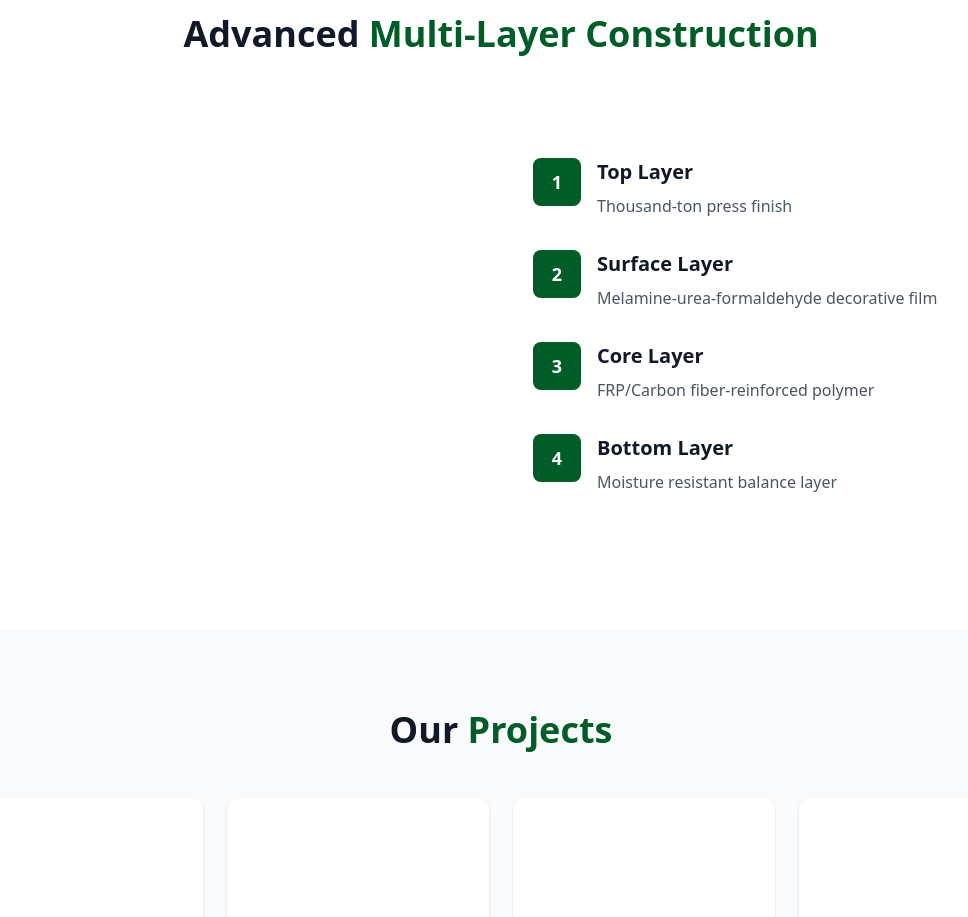
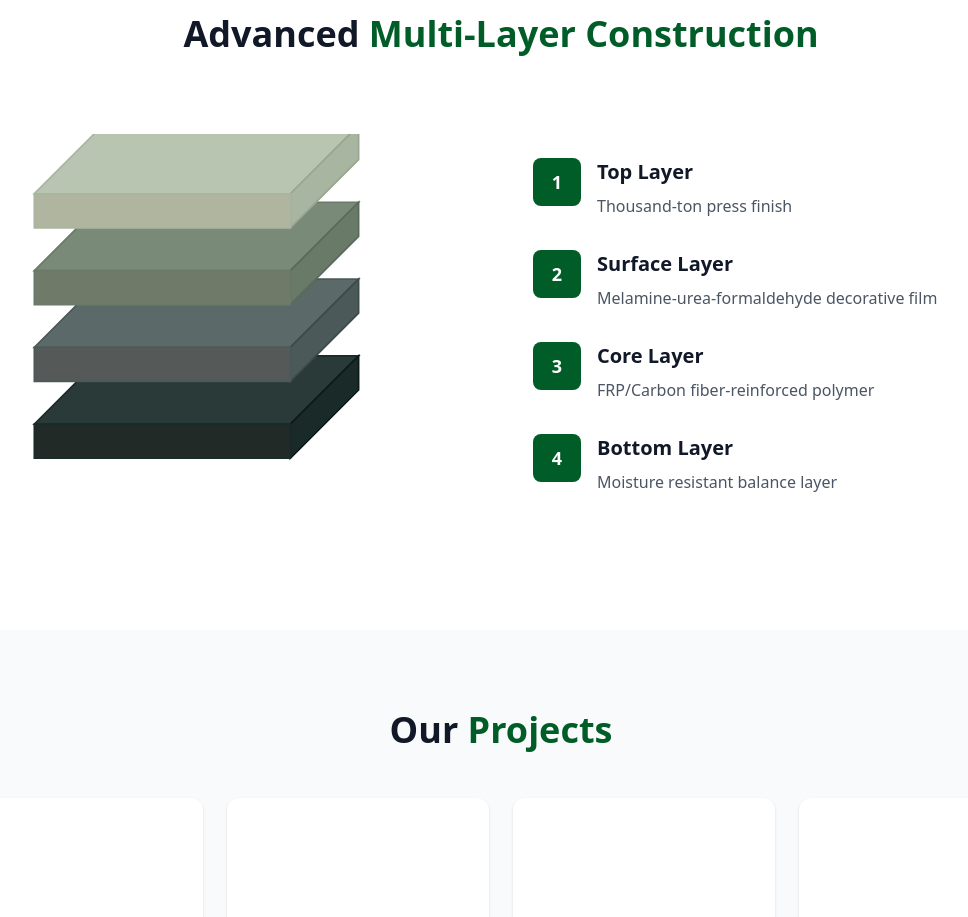
Before and after one commit to brandonkimchi/zeroapp, a React (Vite) app: page / in a window 1280 px wide. Shown: the part 1580-2497 px from the top of the page, without its empty margins (139-1107 px from the left). Built offline with nearby package versions, Linux system fonts and the light colour scheme.

Commit message:
final fixes for now

```diff
--- a/src/pages/HomePage.tsx
+++ b/src/pages/HomePage.tsx
@@ -153,7 +153,7 @@ export default function HomePage() {
               className="relative lg:hidden"
             >
               <img
-                src={materialsImage}
+                src={require("../assets/images/materials.png")}
                 alt="Door Materials"
                 className="w-full rounded-xl shadow-lg"
               />
@@ -163,16 +163,63 @@ export default function HomePage() {
             <motion.div
               initial={{ opacity: 0, x: -50 }}
               whileInView={{ opacity: 1, x: 0 }}
+              viewport={{ once: true, amount: 0.3 }}
               transition={{ duration: 0.8 }}
               className="relative hidden lg:block"
             >
               <div className="w-full max-w-lg mx-auto">
                 <svg
                   viewBox="0 0 600 450"
-                  className="w-full h-auto"
+                  className="w-full h-64 sm:h-80 lg:h-auto"
                   preserveAspectRatio="xMidYMid meet"
                 >
-                  {/* ... your motion.g 3D layers ... */}
+                  {/* Layer 4 */}
+                  <motion.g
+                    initial={{ opacity: 0, y: 30 }}
+                    whileInView={{ opacity: 1, y: 0 }}
+                    viewport={{ once: true }}
+                    transition={{ duration: 0.6, delay: 0.8 }}
+                  >
+                    <path d="M100 340 L400 340 L480 260 L180 260 Z" fill="#2A3A38" stroke="#1A2A28" strokeWidth="2" />
+                    <path d="M400 340 L480 260 L480 300 L400 380 Z" fill="#1A2A28" stroke="#0A1A18" strokeWidth="2" />
+                    <path d="M100 340 L400 340 L400 380 L100 380 Z" fill="#222A28" stroke="#1A2A28" strokeWidth="2" />
+                  </motion.g>
+
+                  {/* Layer 3 */}
+                  <motion.g
+                    initial={{ opacity: 0, y: 30 }}
+                    whileInView={{ opacity: 1, y: 0 }}
+                    viewport={{ once: true }}
+                    transition={{ duration: 0.6, delay: 0.6 }}
+                  >
+                    <path d="M100 250 L400 250 L480 170 L180 170 Z" fill="#5B6A68" stroke="#4B5A58" strokeWidth="2" />
+                    <path d="M400 250 L480 170 L480 210 L400 290 Z" fill="#4B5A58" stroke="#3B4A48" strokeWidth="2" />
+                    <path d="M100 250 L400 250 L400 290 L100 290 Z" fill="#555A58" stroke="#4B5A58" strokeWidth="2" />
+                  </motion.g>
+
+                  {/* Layer 2 */}
+                  <motion.g
+                    initial={{ opacity: 0, y: 30 }}
+                    whileInView={{ opacity: 1, y: 0 }}
+                    viewport={{ once: true }}
+                    transition={{ duration: 0.6, delay: 0.4 }}
+                  >
+                    <path d="M100 160 L400 160 L480 80 L180 80 Z" fill="#7A8A78" stroke="#6A7A68" strokeWidth="2" />
+                    <path d="M400 160 L480 80 L480 120 L400 200 Z" fill="#6A7A68" stroke="#5A6A58" strokeWidth="2" />
+                    <path d="M100 160 L400 160 L400 200 L100 200 Z" fill="#707A68" stroke="#6A7A68" strokeWidth="2" />
+                  </motion.g>
+
+                  {/* Layer 1 */}
+                  <motion.g
+                    initial={{ opacity: 0, y: 30 }}
+                    whileInView={{ opacity: 1, y: 0 }}
+                    viewport={{ once: true }}
+                    transition={{ duration: 0.6, delay: 0.2 }}
+                  >
+                    <path d="M100 70 L400 70 L480 -10 L180 -10 Z" fill="#B8C5B0" stroke="#A8B5A0" strokeWidth="2" />
+                    <path d="M400 70 L480 -10 L480 30 L400 110 Z" fill="#A8B5A0" stroke="#98A590" strokeWidth="2" />
+                    <path d="M100 70 L400 70 L400 110 L100 110 Z" fill="#B0B5A0" stroke="#A8B5A0" strokeWidth="2" />
+                  </motion.g>
                 </svg>
               </div>
             </motion.div>
@@ -219,6 +266,7 @@ export default function HomePage() {
           </div>
         </div>
       </section>
+
 
       {/* Projects Section */}
       <section id="projects" className="bg-gray-50 py-16 sm:py-20">
```
